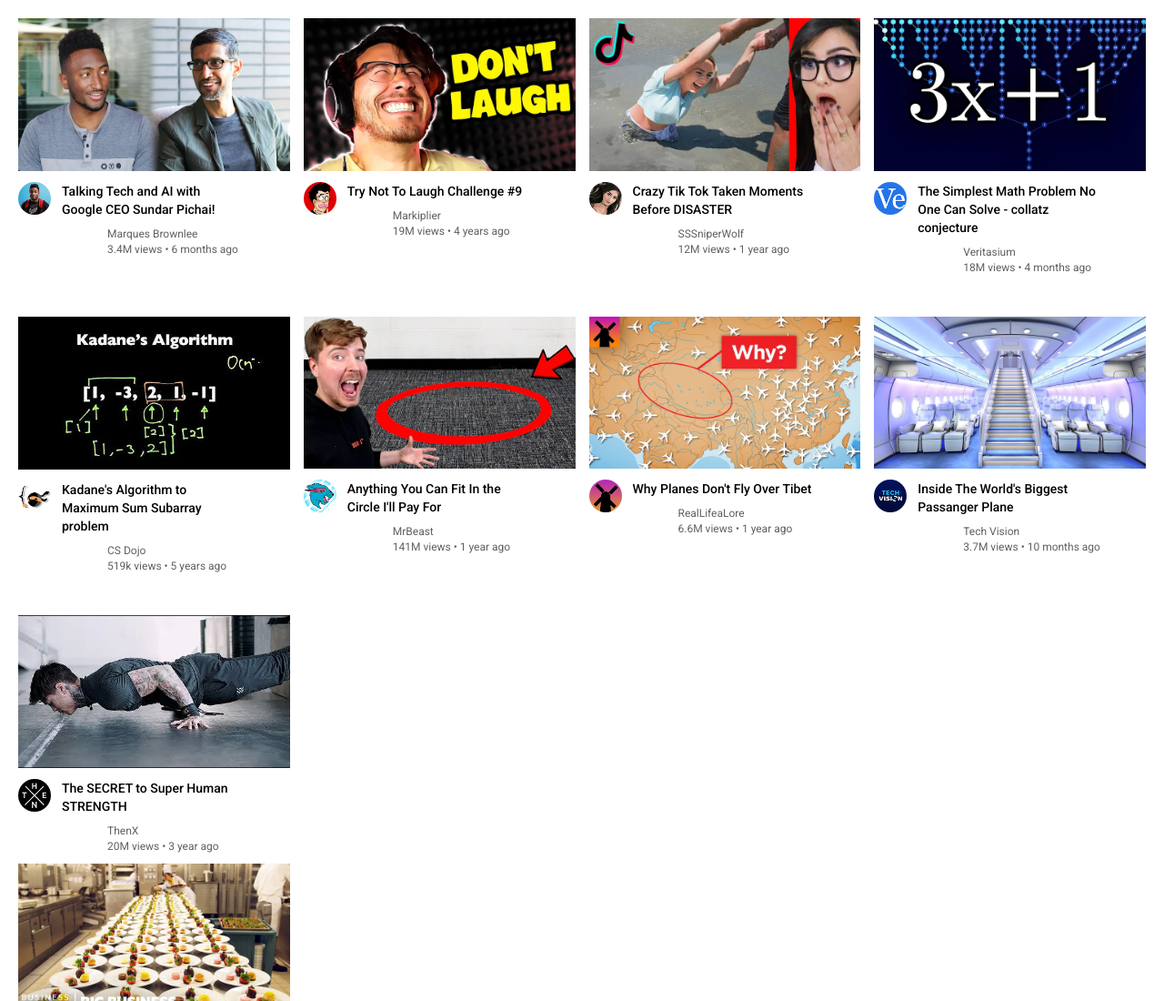
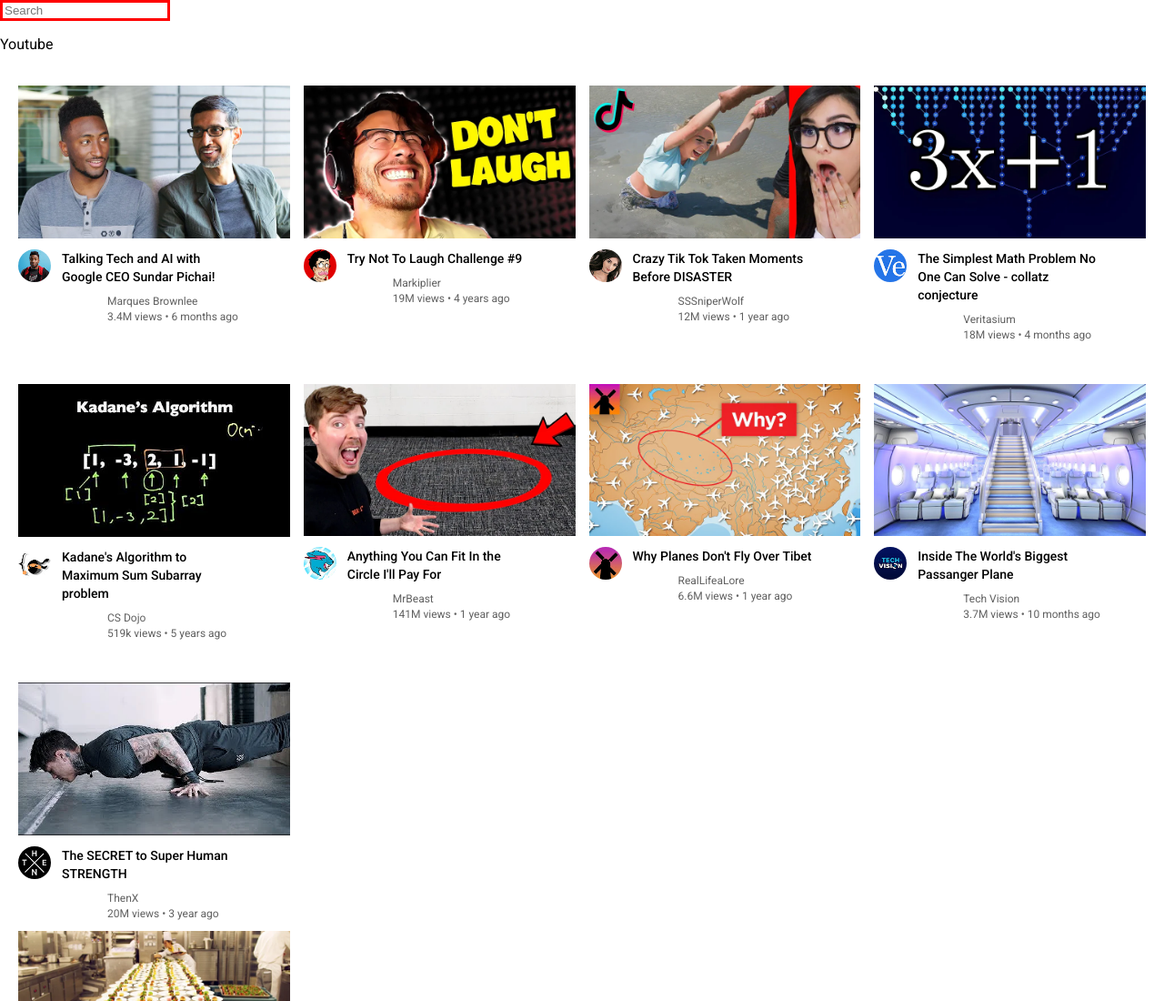
Before and after one commit to Pearl1807/html-css-practice, a plain HTML site: page index.html in a window 1280 px wide. Shown: the top 1100 px of the page at 91% size. Drawn offline with Linux system fonts and the light colour scheme.

Commit message:
Version 2

```diff
--- a/index.html
+++ b/index.html
@@ -12,8 +12,11 @@
 <body>
     <main>
         <header>
+            <div class="middle-section">
+                <input type="text" placeholder="Search" class="search-bar">
+            </div>
             <div class="left-section">
-
+                <p>Youtube</p>
             </div>
         </header>
         <section class="video-grid">
--- a/styles.css
+++ b/styles.css
@@ -1,6 +1,11 @@
 body{
     margin: 0;
     font-family: "roboto", arial;
+}
+
+.search-bar{
+    border: solid;
+    color: red;
 }
 
 .thumbnail{
```
